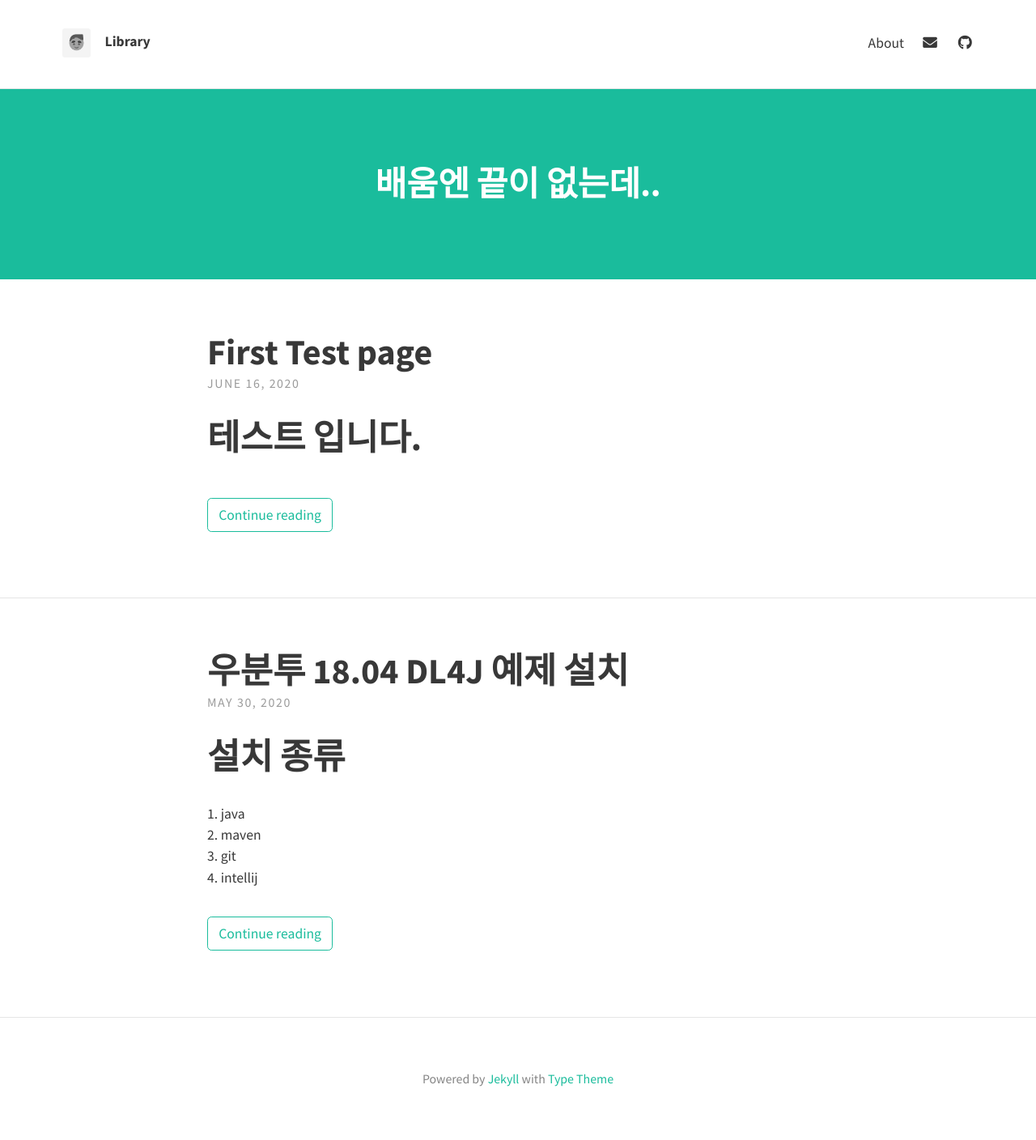
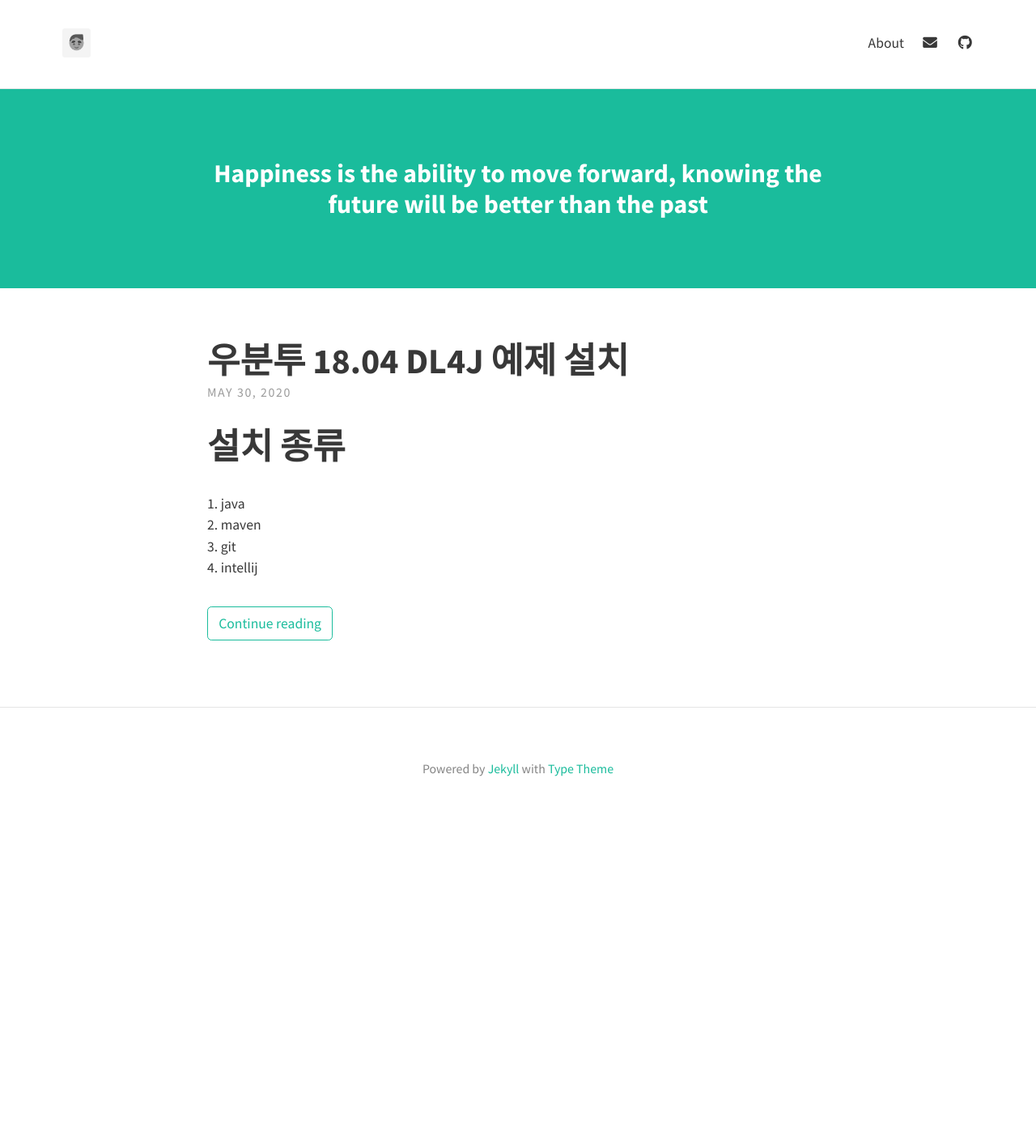
Before and after one commit to prlhspt/prlhspt.github.io, a Jekyll site: the page built from index.html, in a window 1280 px wide. Shown: the whole page at 81% size. Built offline with Jekyll 4.4.1, drawn with Linux system fonts in a browser that asks for light colours; nearby versions of some CDN libraries; the list of posts is cut into pages by our own code; after the commit the page ends 1025 px from its top, so only the background shows below that.

Commit message:
setting update

```diff
--- a/_config.yml
+++ b/_config.yml
@@ -5,7 +5,7 @@ url: "https://prlhspt.github.io/"
 # THEME-SPECIFIC CONFIGURATION
 theme_settings:
   # Meta
-  title: Library
+  title:
   avatar: assets/img/avatar.png
   favicon: assets/favicon.ico
   gravatar: # Email MD5 hash
@@ -13,7 +13,7 @@ theme_settings:
 
   # Header and footer text
   header_text:
-     <h2>배움엔 끝이 없는데..</h2>
+     <h3>Happiness is the ability to move forward, knowing the future will be better than the past</h3>
 
   header_text_feature_image:
   footer_text: >
--- a/_posts/2020-06-16-fisrt-post.md
+++ /dev/null
@@ -1,9 +0,0 @@
----
-layout: post
-title: First Test page
-tags: [test, sample]
----
-# 테스트 입니다.
-
-.. 테스트입니다..
-<br>테스트 입니다.
```
